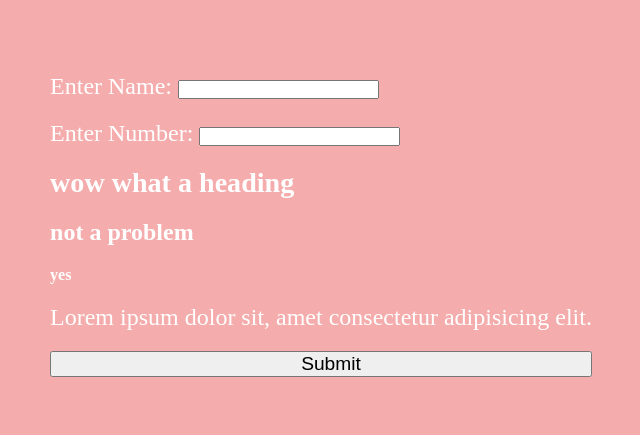
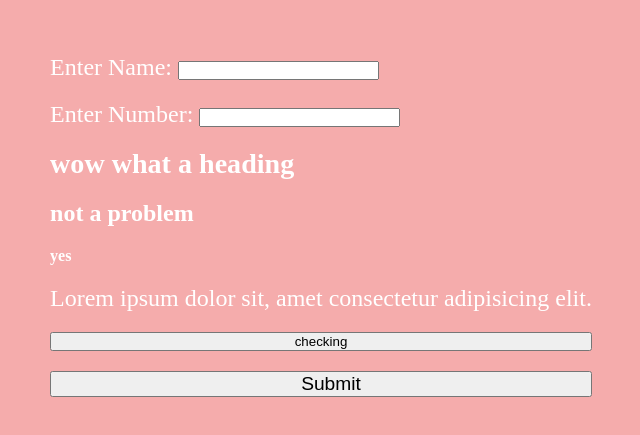
Before and after one commit to aniketjadhav1433/chai-aur-code, a plain HTML site: page index.html in a window 1280 px wide. Shown: the part 185-620 px from the top of the page, without its empty margins (319-959 px from the left). Drawn offline with Linux system fonts and the light colour scheme.

Commit message:
add new button checking

```diff
--- a/index.html
+++ b/index.html
@@ -16,6 +16,7 @@
             <h4>not a problem</h4>
             <h6>yes</h6>
             <p>Lorem ipsum dolor sit, amet consectetur adipisicing elit.</p>
+            <button>checking</button>
             <input type="submit" class="butt">
         </form>
     </div>
```
